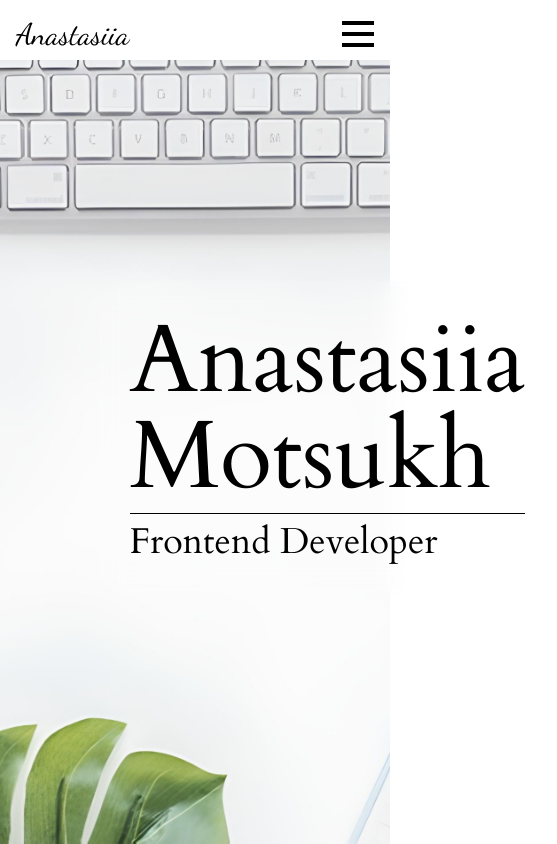
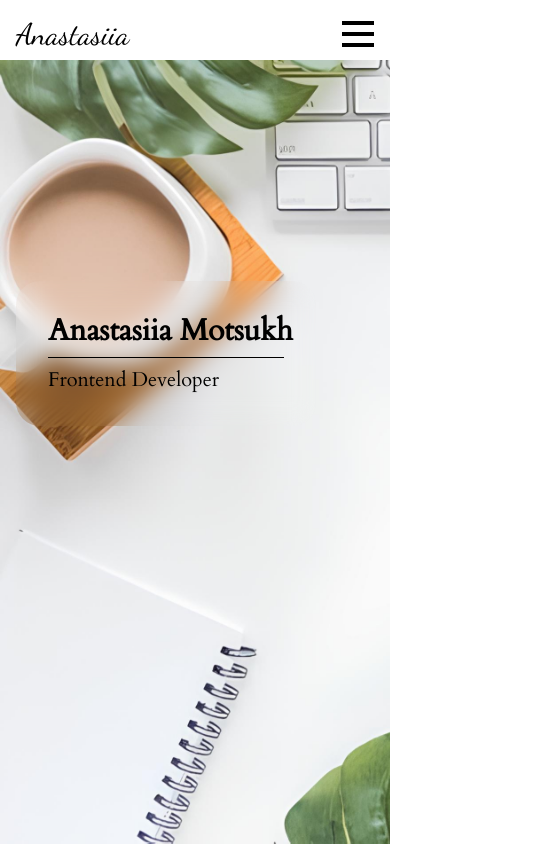
Before and after one commit to Elostay/Portfolio-Anastasiia-Motsukh, a Next.js app: page / in a window 390 px wide. Shown: the whole page, 557 px wide, since content can reach past the window. Built offline with nearby package versions, Linux system fonts and the light colour scheme.

Commit message:
blackout save

```diff
--- a/src/app/globals.css
+++ b/src/app/globals.css
@@ -21,6 +21,11 @@
   background-position: center;
   height: calc(100vh - 60px);
 }
+@media screen and (max-width: 768px) {
+  .main-bg-light {
+    background-position: top left;
+  }
+}
 /*
 sm	640px	@media (min-width: 640px) { ... }
 md	768px	@media (min-width: 768px) { ... }
--- a/src/app/layout.tsx
+++ b/src/app/layout.tsx
@@ -3,6 +3,7 @@ import type { Metadata } from "next";
 import "./globals.css";
 import Header from "./components/Header";
 import { spaceGroteskRegular } from "@/fonts/fonts";
+import clsx from "clsx";
 
 export const metadata: Metadata = {
   title: "Anastasiia Motsukh portfolio",
@@ -16,11 +17,9 @@ export default function RootLayout({
 }>) {
   return (
     <html lang="en">
-      <body className={spaceGroteskRegular.className}>
-        <div className="">
-          <Header />
-          <main>{children}</main>
-        </div>
+      <body className={clsx("overflow-hidden", spaceGroteskRegular.className)}>
+        <Header />
+        <main>{children}</main>
       </body>
     </html>
   );
--- a/src/app/page.tsx
+++ b/src/app/page.tsx
@@ -10,14 +10,14 @@ export default function Home() {
       <div className="container mx-auto px-4 ">
         <div
           className={clsx(
-            "p-8  backdrop-blur-md absolute top-1/3 left-1/4 rounded-3xl dark:bg-white dark:bg-opacity-80  ",
+            "p-8 backdrop-blur-md absolute top-1/3 md:left-1/4 rounded-3xl dark:bg-white dark:bg-opacity-80  w-[300px] m-auto",
             CardoRegular.className
           )}
         >
-          <p className="border-b border-black pb-2 mb-2 text-8xl ">
+          <p className="border-b border-black pb-2 mb-2 text-3xl md:text-8xl font-semibold whitespace-nowrap">
             Anastasiia Motsukh
           </p>
-          <p className="text-4xl">Frontend Developer</p>
+          <p className="text-xl md:text-4xl">Frontend Developer</p>
         </div>
       </div>
     </section>
```
